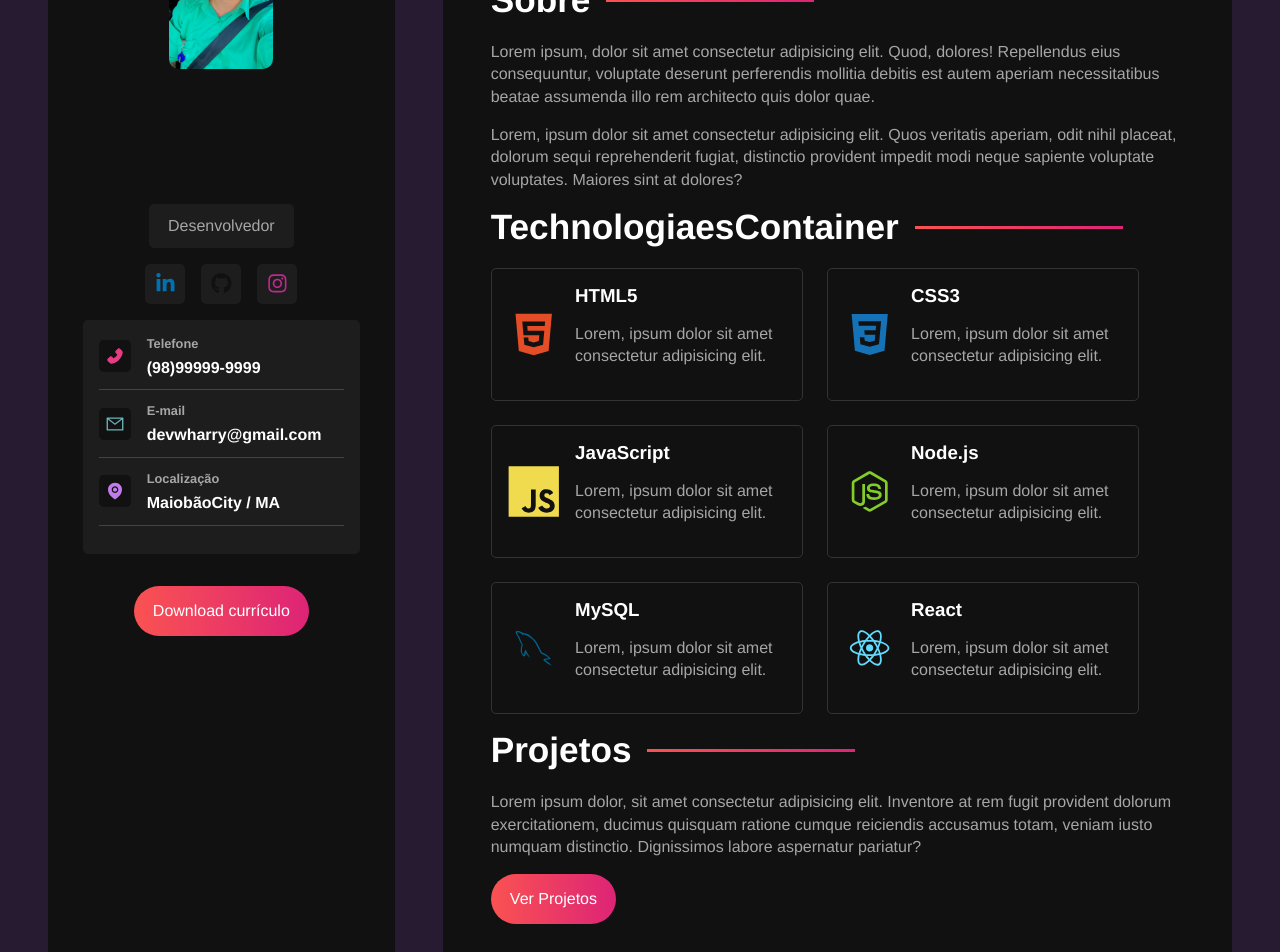
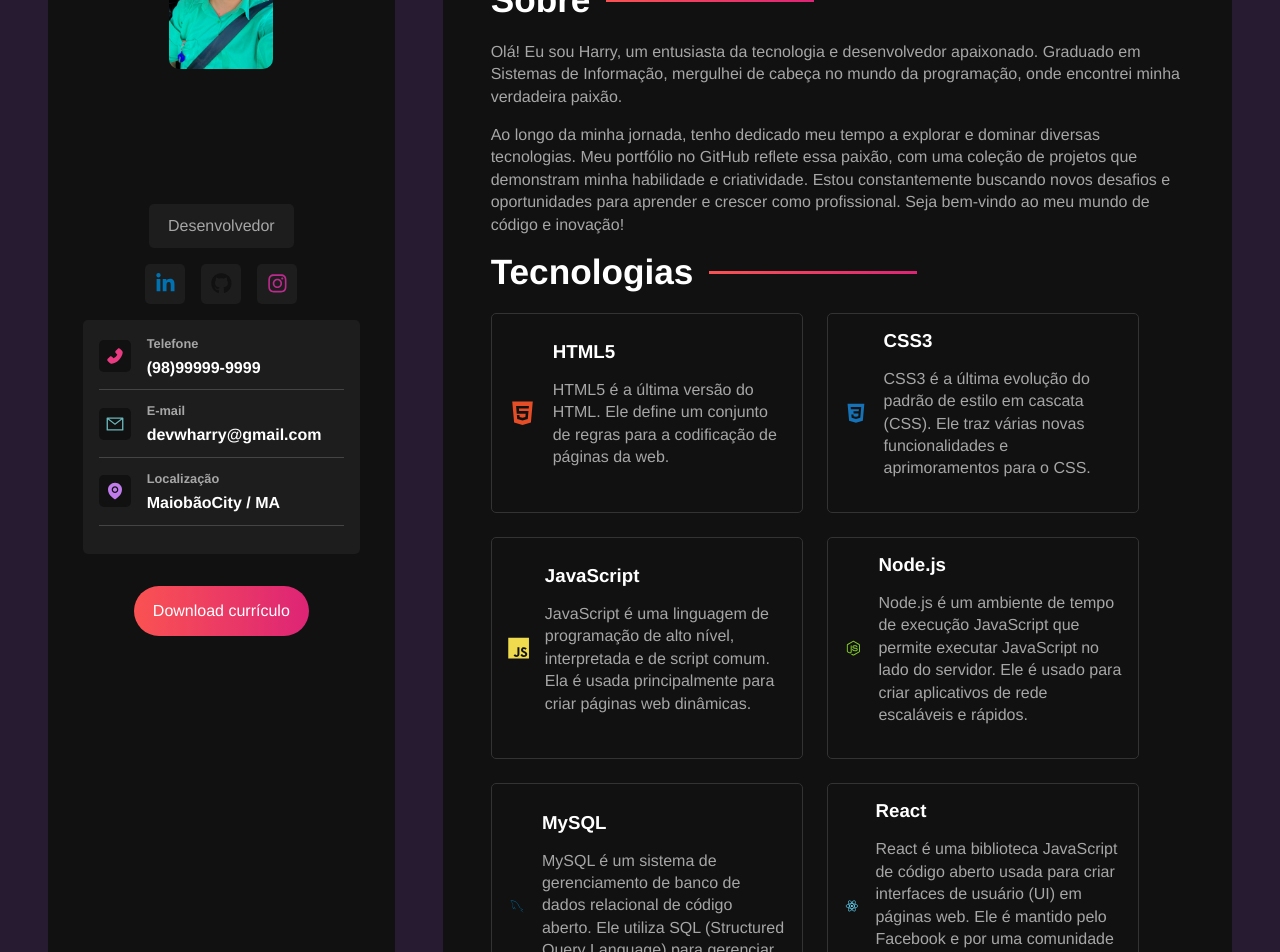
Before and after one commit to devwharry/portfolio-react-sass, a React (Vite) app: page / in a window 1280 px wide. Shown: the part 320-1272 px from the top of the page. Built offline with nearby package versions, Linux system fonts and the light colour scheme.

Commit message:
colocando os textos do portfolio

```diff
--- a/src/components/AboutContainer.jsx
+++ b/src/components/AboutContainer.jsx
@@ -5,16 +5,15 @@ const AboutContainer = () => {
     <section className="about-container">
       <h2>Sobre</h2>
       <p>
-        Lorem ipsum, dolor sit amet consectetur adipisicing elit. Quod, dolores!
-        Repellendus eius consequuntur, voluptate deserunt perferendis mollitia
-        debitis est autem aperiam necessitatibus beatae assumenda illo rem
-        architecto quis dolor quae.
+      Olá! Eu sou Harry, um entusiasta da tecnologia e desenvolvedor apaixonado.
+      Graduado em Sistemas de Informação, mergulhei de cabeça no mundo da programação,
+      onde encontrei minha verdadeira paixão.
       </p>
       <p>
-        Lorem, ipsum dolor sit amet consectetur adipisicing elit. Quos veritatis
-        aperiam, odit nihil placeat, dolorum sequi reprehenderit fugiat,
-        distinctio provident impedit modi neque sapiente voluptate voluptates.
-        Maiores sint at dolores?
+      Ao longo da minha jornada, tenho dedicado meu tempo a explorar e dominar diversas tecnologias.
+      Meu portfólio no GitHub reflete essa paixão, com uma coleção de projetos que demonstram minha habilidade e criatividade.
+      Estou constantemente buscando novos desafios e oportunidades para aprender e crescer como profissional.
+      Seja bem-vindo ao meu mundo de código e inovação!
       </p>
     </section>
   );
--- a/src/components/ProjectsContainer.jsx
+++ b/src/components/ProjectsContainer.jsx
@@ -5,12 +5,13 @@ const ProjectsContainer = () => {
     <section className="projects-container">
       <h2>Projetos</h2>
       <p>
-        Lorem ipsum dolor, sit amet consectetur adipisicing elit. Inventore at
-        rem fugit provident dolorum exercitationem, ducimus quisquam ratione
-        cumque reiciendis accusamus totam, veniam iusto numquam distinctio.
-        Dignissimos labore aspernatur pariatur?
+      Meus projetos são mais do que apenas linhas de código - são expressões da minha criatividade e dedicação ao mundo da tecnologia.
+      Cada projeto que eu desenvolvo é cuidadosamente planejado e construído utilizando as mais recentes e poderosas tecnologias.
+      Desde HTML5, CSS3 e JavaScript até frameworks robustos como React e Node.js, cada tecnologia é escolhida estrategicamente para garantir o melhor desempenho e funcionalidade.
+      A importância dessas tecnologias não pode ser subestimada, pois elas capacitam cada projeto a atingir seu potencial máximo e oferecer uma experiência excepcional aos usuários.
+      Convido você a explorar meus projetos no GitHub e descobrir o que posso criar com essas ferramentas poderosas.
       </p>
-      <a href="#" className="btn">
+      <a href="https://github.com/devwharry?tab=repositories" className="btn">
         Ver Projetos
       </a>
     </section>
--- a/src/components/TechnologiaesContainer.jsx
+++ b/src/components/TechnologiaesContainer.jsx
@@ -18,19 +18,40 @@ const technologies = [
   { id: "react", name: "React", icon: <DiReact /> },
 ];
 
+function TechDescription({ tech }) {
+  let paragraph;
+
+  if (tech === "HTML5") {
+    paragraph = <p>HTML5 é a última versão do HTML. Ele define um conjunto de regras para a codificação de páginas da web.</p>;
+  } else if (tech === "CSS3") {
+    paragraph = <p>CSS3 é a última evolução do padrão de estilo em cascata (CSS). Ele traz várias novas funcionalidades e aprimoramentos para o CSS.</p>;
+  } else if (tech === "JavaScript") {
+    paragraph = <p>JavaScript é uma linguagem de programação de alto nível, interpretada e de script comum. Ela é usada principalmente para criar páginas web dinâmicas.</p>;
+  } else if (tech === "Node.js") {
+    paragraph = <p>Node.js é um ambiente de tempo de execução JavaScript que permite executar JavaScript no lado do servidor. Ele é usado para criar aplicativos de rede escaláveis e rápidos.</p>;
+  } else if (tech === "MySQL") {
+    paragraph = <p>MySQL é um sistema de gerenciamento de banco de dados relacional de código aberto. Ele utiliza SQL (Structured Query Language) para gerenciar dados em um banco de dados.</p>;
+  } else if (tech === "React") {
+    paragraph = <p>React é uma biblioteca JavaScript de código aberto usada para criar interfaces de usuário (UI) em páginas web. Ele é mantido pelo Facebook e por uma comunidade de desenvolvedores individuais e empresas.</p>;
+  }
+  return (
+    <div className="technology-info">
+      <h3>{tech}</h3>
+      {paragraph}
+    </div>
+  );
+}
+
 const TechnologiaesContainer = () => {
   return (
     <section className="technologies-container">
-      <h2>TechnologiaesContainer</h2>
+      <h2>Tecnologias</h2>
       <div className="technologies-grid">
         {
           technologies.map((tech) => (
             <div className="technology-card" id={tech.id} key={tech.id}>
               {tech.icon}
-              <div className="technology-info">
-                <h3>{tech.name}</h3>
-                <p>Lorem, ipsum dolor sit amet consectetur adipisicing elit.</p>
-              </div>
+              <TechDescription tech={tech.name} />
             </div>
           ))
         }
```
